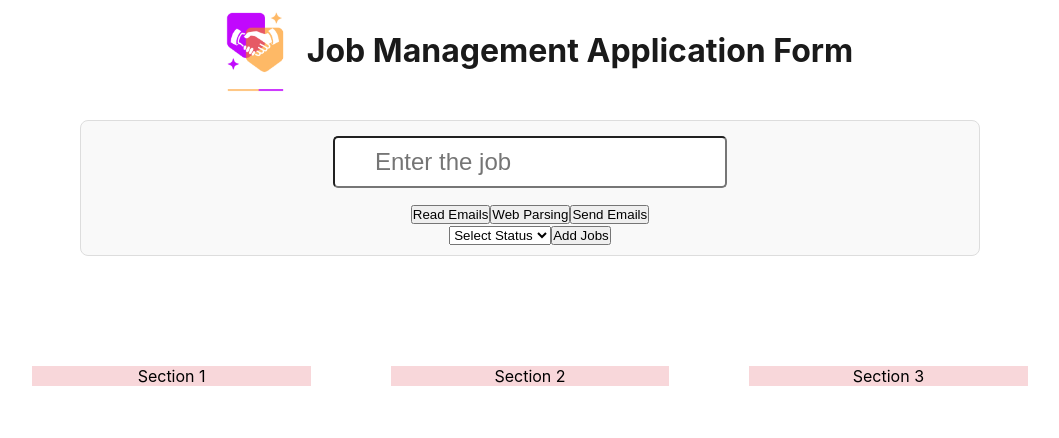
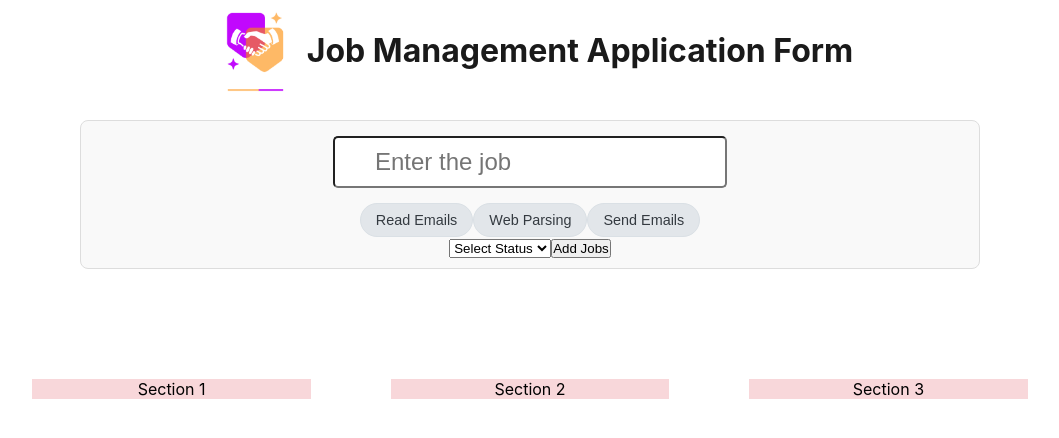
Before and after one commit to ChrisBrowne01/Building-a-Job-Management-Application-Form--Toggle--Dark-Mode-, a React (Create React App) app: page / in a window 1280 px wide. Shown: the top 438 px of the page, without its empty margins (110-1169 px from the left). Built offline with nearby package versions, Linux system fonts and the light colour scheme.

Commit message:
Add styles for category buttons and their hover states in AppForm component

```diff
--- a/src/component/AppForm.css
+++ b/src/component/AppForm.css
@@ -41,7 +41,26 @@
 
 /* Add styles for individual category buttons */
 .tag {
+  background-color: #e2e6ea;
+  color: #343a40;
+  border: 1px solid #dae0e5;
+  padding: 8px 15px;
+  border-radius: 20px;
+  cursor: pointer;
+  font-size: 0.9rem;
+  transition: background-color 0.2s ease, color 0.2s ease;
+  white-space: nowrap;
+}
 
+.tag:hover, .tag.selected-tag:hover {
+  border-color: #ae00ff;
+  box-shadow: 0 0 5px rgba(225, 0, 255, 0.5);
+}
+
+.tag.selected-tag {
+  border: 1px solid rgba(255, 183, 0, 0.8);
+  background-color: #f4ab53;
+  color: white;
 }
 
 /* Add styles for the job status dropdown */
```
